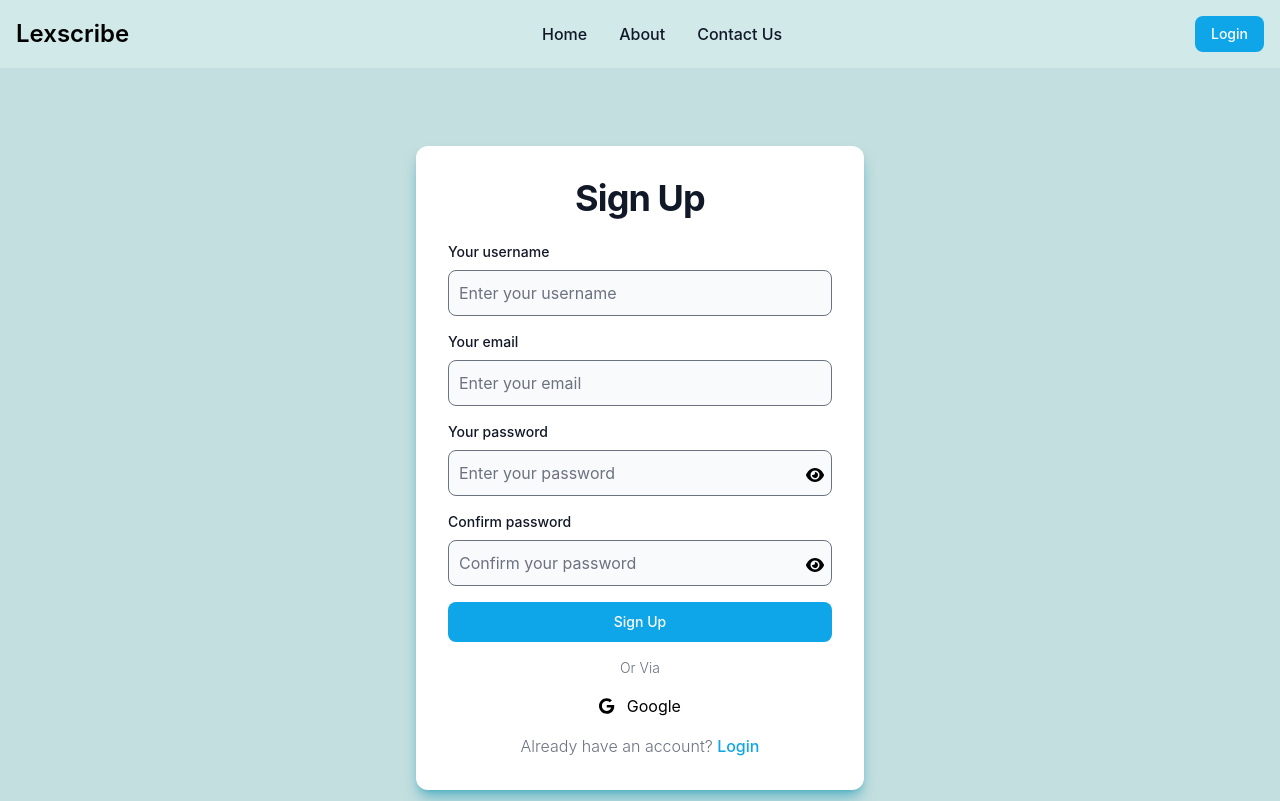
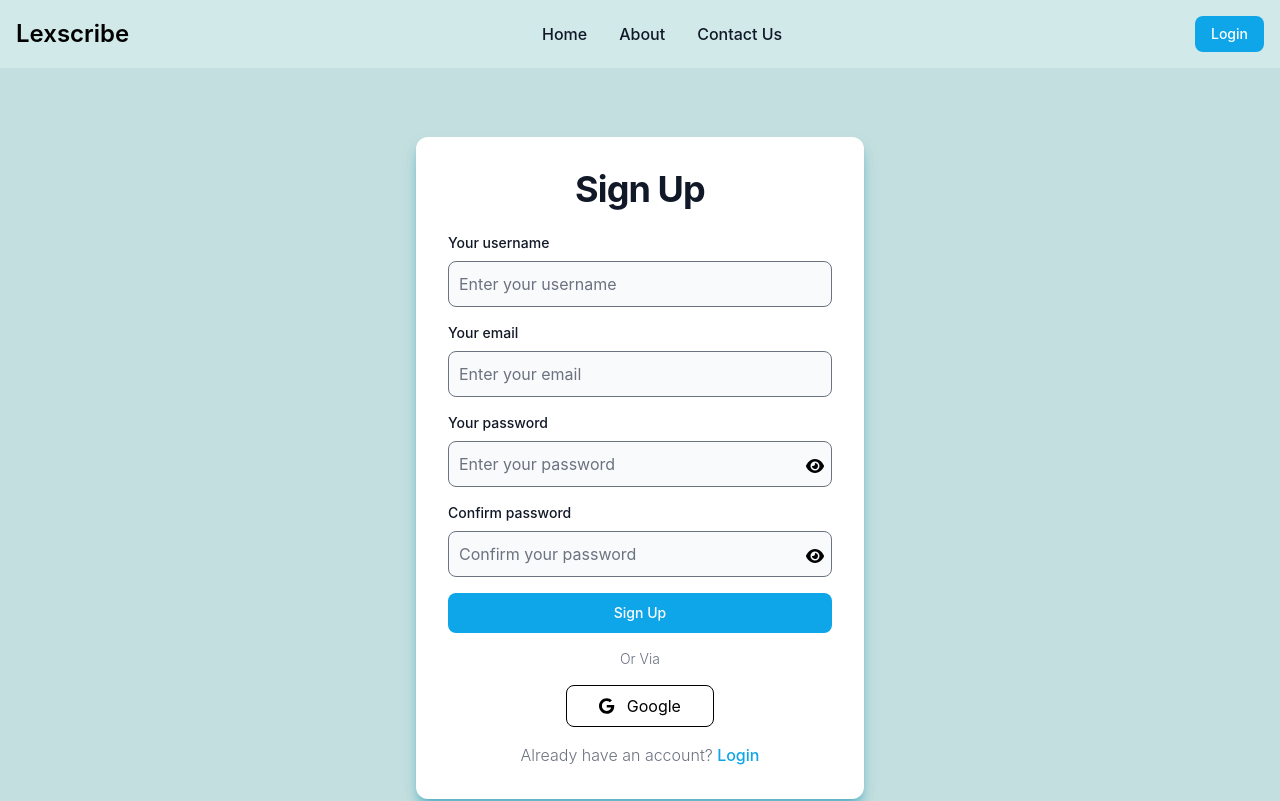
Before and after one commit to GioMjds/Lexcribe, a React (Vite) app in the folder Frontend/lexis-app/: page /signup in a window 1280 px wide. Shown: the top 801 px of the page. Built offline with nearby package versions, Linux system fonts and the light colour scheme; no server answers.

Commit message:
Commit changes from 2 weeks ago

```diff
--- a/Frontend/lexis-app/src/App.tsx
+++ b/Frontend/lexis-app/src/App.tsx
@@ -5,7 +5,7 @@ import Home from './pages/Home'
 import About from './pages/About'
 import Contact from './pages/Contact'
 import Footer from './components/Footer'
-
+import OTPassword from './pages/OTPassword'
 import NotFound from './pages/NotFound'
 import Login from './pages/Login'
 import SignUp from './pages/SignUp'
@@ -27,6 +27,7 @@ function App() {
         <Route path='/login' element={<Login />} />
         <Route path='/signup' element={<SignUp />} />
         <Route path='/chat' element={<ChatBot />} />
+        <Route path='/otp' element={<OTPassword />} />
         <Route path='*' element={<NotFound />} />
       </Routes>
       <Footer />
--- a/Frontend/lexis-app/src/components/GoogleButton.tsx
+++ b/Frontend/lexis-app/src/components/GoogleButton.tsx
@@ -52,7 +52,7 @@ const GoogleButton: React.FC = () => {
             <button
                 onClick={login}
                 type="button"
-            // className="text-white bg-gradient-to-r from-cyan-500 to-blue-500 hover:bg-[#4285F4]/90 focus:ring-4 focus:outline-none focus:ring-[#4285F4]/50 font-medium rounded-lg text-sm px-5 py-2.5 text-center inline-flex items-center dark:focus:ring-[#4285F4]/55 me-2 mb-2"
+             className=" border pt-2 pb-2 pl-8 pr-8 border-black rounded-lg"
             >
                 <FontAwesomeIcon
                     icon={faGoogle}
```
